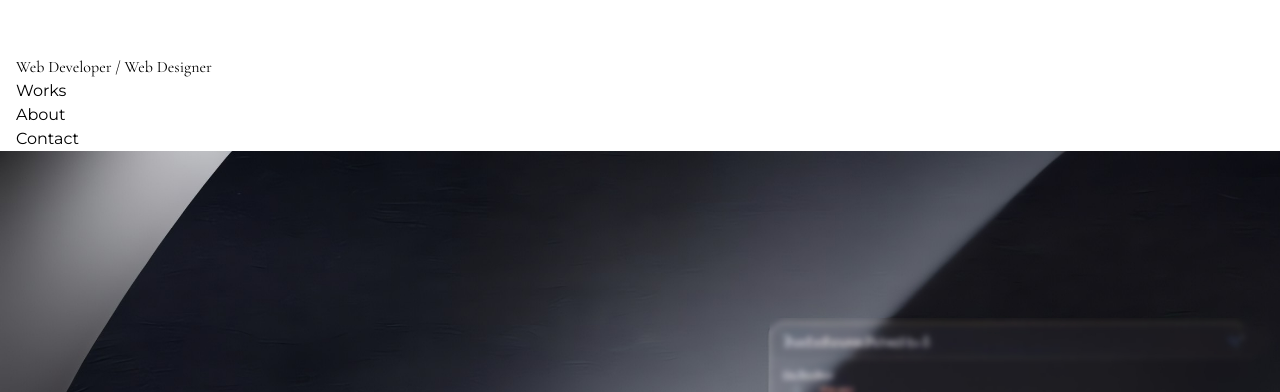
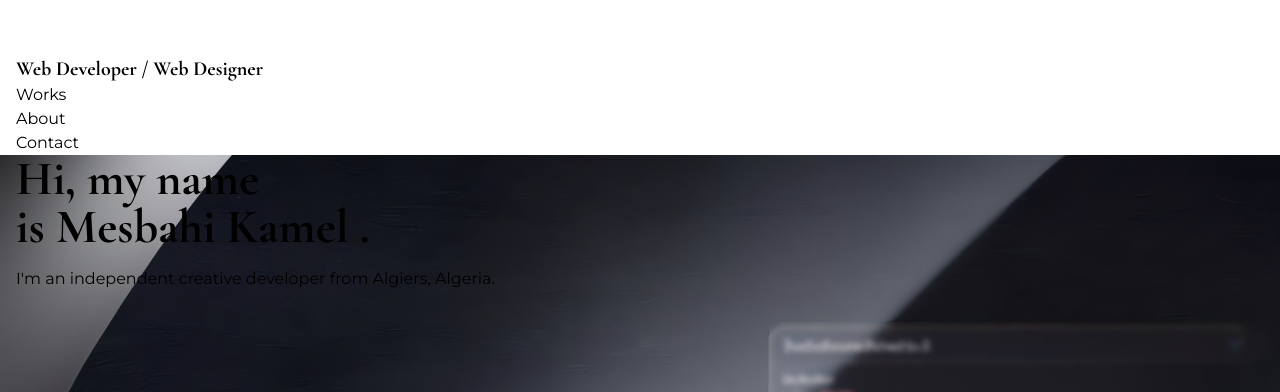
Before and after one commit to KamelMesbahi13/portfolio, a React (Vite) app: page / in a window 1280 px wide. Shown: the part 408-800 px from the top of the page. Built offline with nearby package versions, Linux system fonts and the light colour scheme.

Commit message:
adding the background of the home page

```diff
--- a/src/Components/Home/HeroSectionHomePage/HeroSectionHomePage.jsx
+++ b/src/Components/Home/HeroSectionHomePage/HeroSectionHomePage.jsx
@@ -1,5 +1,28 @@
 const HeroSectionHomePage = () => {
-  return <div className="backone relative top-[-5rem] -z-10"></div>;
+  return (
+    <div className="backone relative top-[-5rem] -z-10">
+      <div className="container text-white">
+        <div className="absolute -translate-y-1/2 top-1/2">
+          <div>
+            <div>
+              <h1>
+                Hi, my name <br /> is{" "}
+                <span className="font-semibold text-secondColor">
+                  Mesbahi Kamel
+                </span>{" "}
+                .
+              </h1>
+              <div>
+                <p>
+                  I'm an independent creative developer from Algiers, Algeria.
+                </p>
+              </div>
+            </div>
+          </div>
+        </div>
+      </div>
+    </div>
+  );
 };
 
 export default HeroSectionHomePage;
--- a/src/index.css
+++ b/src/index.css
@@ -1,6 +1,20 @@
 @tailwind base;
 @tailwind components;
 @tailwind utilities;
+
+@layer components {
+  h1 {
+    @apply mb-4 text-2xl font-bold md:font-bold md:text-5xl;
+  }
+
+  h2 {
+    @apply text-base font-semibold md:font-bold md:text-2xl;
+  }
+
+  h6 {
+    @apply text-lg font-bold md:text-xl;
+  }
+}
 
 .container {
   padding-left: 1rem;
--- a/tailwind.config.js
+++ b/tailwind.config.js
@@ -1,6 +1,12 @@
 /** @type {import('tailwindcss').Config} */
 export const content = ["./index.html", "./src/**/*.{js,ts,jsx,tsx}"];
 export const theme = {
+  colors: {
+    // mainColor: "#0a6bff",
+    secondColor: "#F87B1B",
+    white: "#ffffff",
+    red: "#ff0f0f",
+  },
   extend: {},
 };
 export const plugins = [];
```
